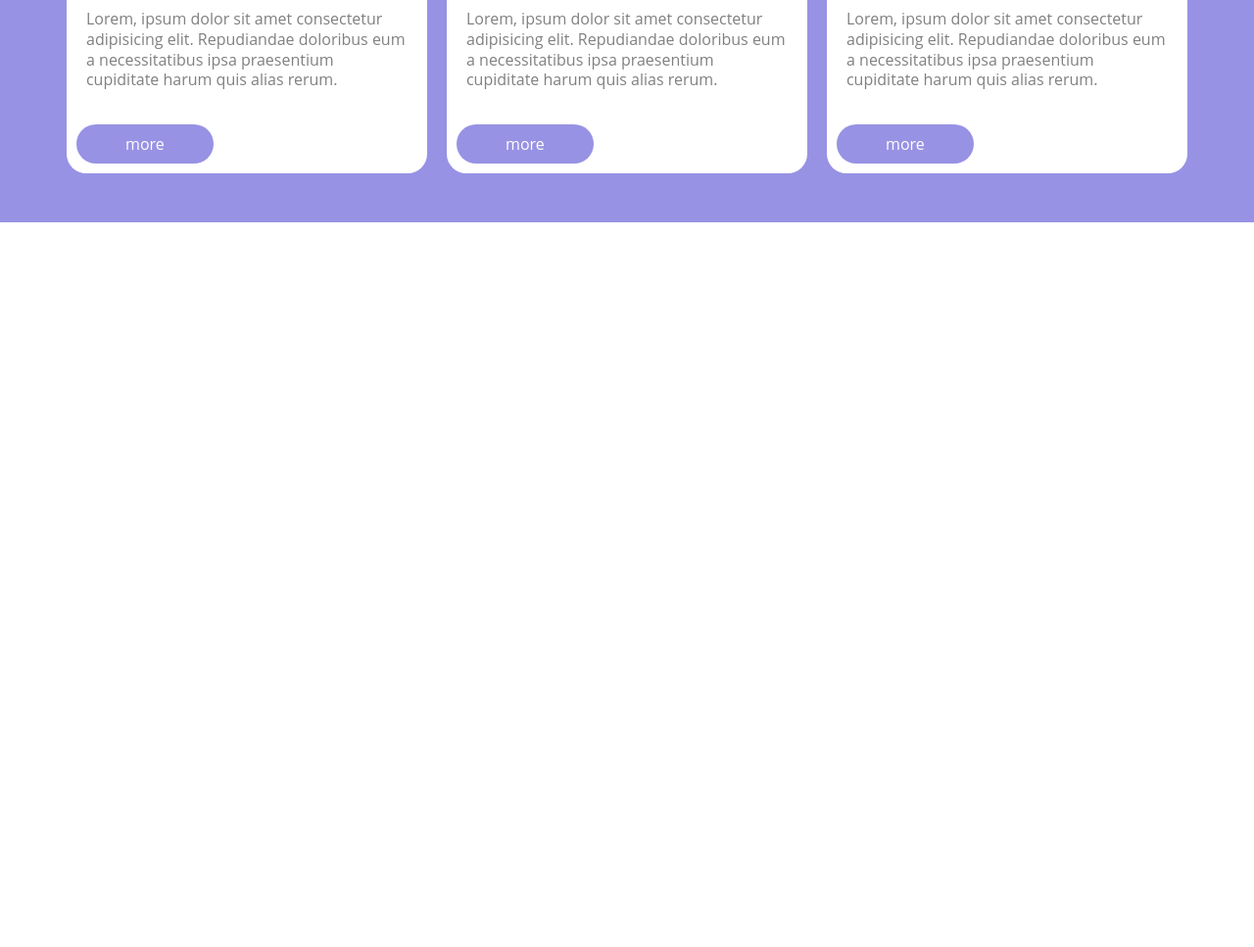
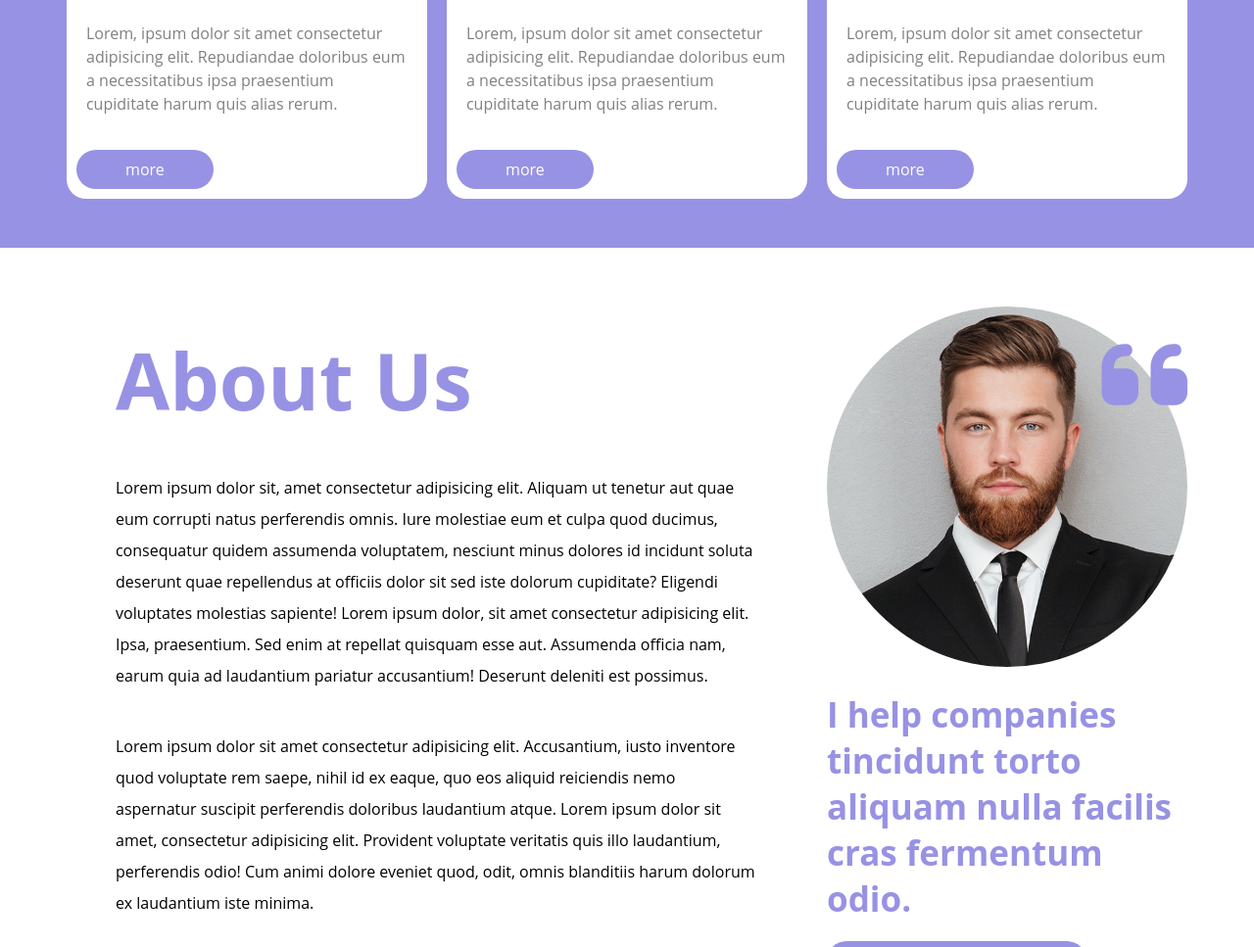
Before and after one commit to FraBona/htmlcss-responsive-layout, a plain HTML site: page index.html in a window 1280 px wide. Shown: the part 4256-5223 px from the top of the page at 98% size. Before the commit the page ends 4513 px from the top, so only its background shows below. Drawn offline with Linux system fonts and the light colour scheme.

Commit message:
commit-section-about-us-desktop

```diff
--- a/css/main.css
+++ b/css/main.css
@@ -278,7 +278,51 @@ main{
 
 .bg-white > p{
   color: grey;
-  line-height: 1.3em;
+  line-height: 1.5em;
+}
+
+/*SECTION ABOUT US*/
+.about-us{
+  margin: 50px 0px;
+}
+
+.cont-about-us > *{
+  padding: 20px 0px;
+  margin: 0 50px;
+}
+
+.cont-about-us > h2 {
+  font-size: 80px;
+  color: var(--purple);
+}
+
+.cont-about-us > p{
+  color: black;
+  line-height: 2em;
+}
+
+.cont-about-us-image{
+  position: relative;
+}
+
+.about-us__image > img{
+  aspect-ratio: 1;
+  border-radius: 50%;
+  object-fit: cover;
+
+}
+.quot-icon{
+  position: absolute;
+  top: 0;
+  right: 0;
+  font-size: 100px;
+  color: var(--purple);
+}
+
+.cont-about-us-image > h3{
+  font-size: 35px;
+  color: var(--purple);
+  padding: 20px 0px;
 }
 
 
--- a/index.html
+++ b/index.html
@@ -305,6 +305,30 @@
         </div>
       </div>
     </section>
+
+    <section class="about-us">
+      <div class="container">
+        <div class="row">
+          <div class="col-8 cont-about-us">
+            <h2>About Us</h2>
+            <p>Lorem ipsum dolor sit, amet consectetur adipisicing elit. Aliquam ut tenetur aut quae eum corrupti natus perferendis omnis. Iure molestiae eum et culpa quod ducimus, consequatur quidem assumenda voluptatem, nesciunt minus dolores id incidunt soluta deserunt quae repellendus at officiis dolor sit sed iste dolorum cupiditate? Eligendi voluptates molestias sapiente!
+            Lorem ipsum dolor, sit amet consectetur adipisicing elit. Ipsa, praesentium. Sed enim at repellat quisquam esse aut. Assumenda officia nam, earum quia ad laudantium pariatur accusantium! Deserunt deleniti est possimus.
+            </p>
+            <p>Lorem ipsum dolor sit amet consectetur adipisicing elit. Accusantium, iusto inventore quod voluptate rem saepe, nihil id ex eaque, quo eos aliquid reiciendis nemo aspernatur suscipit perferendis doloribus laudantium atque. Lorem ipsum dolor sit amet, consectetur adipisicing elit. Provident voluptate veritatis quis illo laudantium, perferendis odio! Cum animi dolore eveniet quod, odit, omnis blanditiis harum dolorum ex laudantium iste minima.</p>
+          </div>
+          <div class="col-4">
+            <div class="cont-about-us-image">
+              <div class="about-us__image">
+                <img src="./img/about.jpg" alt="">
+                <span class="quot-icon"><i class="fa-solid fa-quote-left"></i></span>
+              </div>
+              <h3>I help companies tincidunt torto aliquam nulla facilis cras fermentum odio.</h3>
+              <a href="" class="btn btn-benefit"><i class="fa-brands fa-linkedin"></i> Find me on linkedin</a>
+            </div>
+          </div>
+        </div>
+      </div>
+    </section>
   </main>
 </body>
 </html>
```
